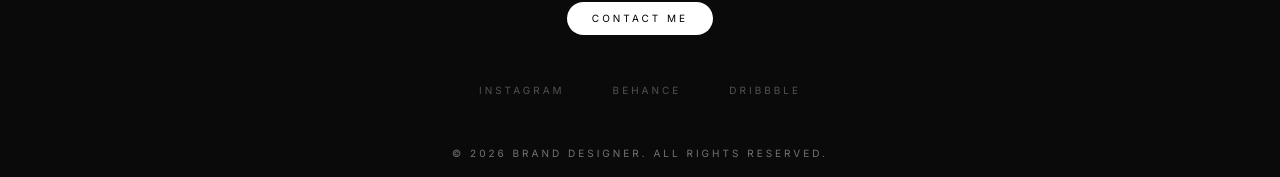
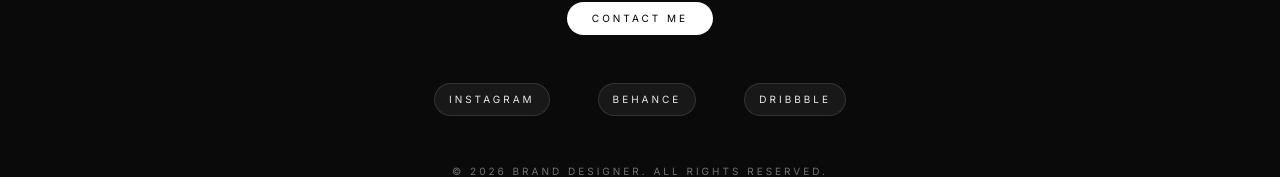
Before and after one commit to mondirdf/Graphic-designer-portfolio-, a React (Vite) app: page / in a window 1280 px wide. Shown: the part 3141-3318 px from the top of the page. Built offline with nearby package versions, Linux system fonts and the light colour scheme.

Commit message:
Enhance social links with subtle button affordance

```diff
--- a/src/App.jsx
+++ b/src/App.jsx
@@ -265,7 +265,7 @@ function App() {
           </a>
           <div className="flex gap-12">
             <a
-              className="text-[10px] uppercase tracking-[0.3em] text-neutral-600 transition-all duration-700 hover:text-white"
+              className="social-link text-[10px] uppercase tracking-[0.3em]"
               href="https://www.instagram.com/"
               rel="noreferrer"
               target="_blank"
@@ -273,7 +273,7 @@ function App() {
               INSTAGRAM
             </a>
             <a
-              className="text-[10px] uppercase tracking-[0.3em] text-neutral-600 transition-all duration-700 hover:text-white"
+              className="social-link text-[10px] uppercase tracking-[0.3em]"
               href="https://www.behance.net/"
               rel="noreferrer"
               target="_blank"
@@ -281,7 +281,7 @@ function App() {
               BEHANCE
             </a>
             <a
-              className="text-[10px] uppercase tracking-[0.3em] text-neutral-600 transition-all duration-700 hover:text-white"
+              className="social-link text-[10px] uppercase tracking-[0.3em]"
               href="https://dribbble.com/"
               rel="noreferrer"
               target="_blank"
--- a/src/styles/globals.css
+++ b/src/styles/globals.css
@@ -73,3 +73,23 @@ body {
 .contact-button:active {
   transform: scale(0.96);
 }
+
+.social-link {
+  display: inline-block;
+  padding: 8px 14px;
+  border-radius: 999px;
+  background: rgba(255, 255, 255, 0.06);
+  border: 1px solid rgba(255, 255, 255, 0.12);
+  color: rgba(255, 255, 255, 0.9);
+  cursor: pointer;
+  transition: all 0.2s ease;
+}
+
+.social-link:hover {
+  background: rgba(255, 255, 255, 0.12);
+}
+
+.social-link:active {
+  transform: scale(0.96);
+  opacity: 0.8;
+}
```
